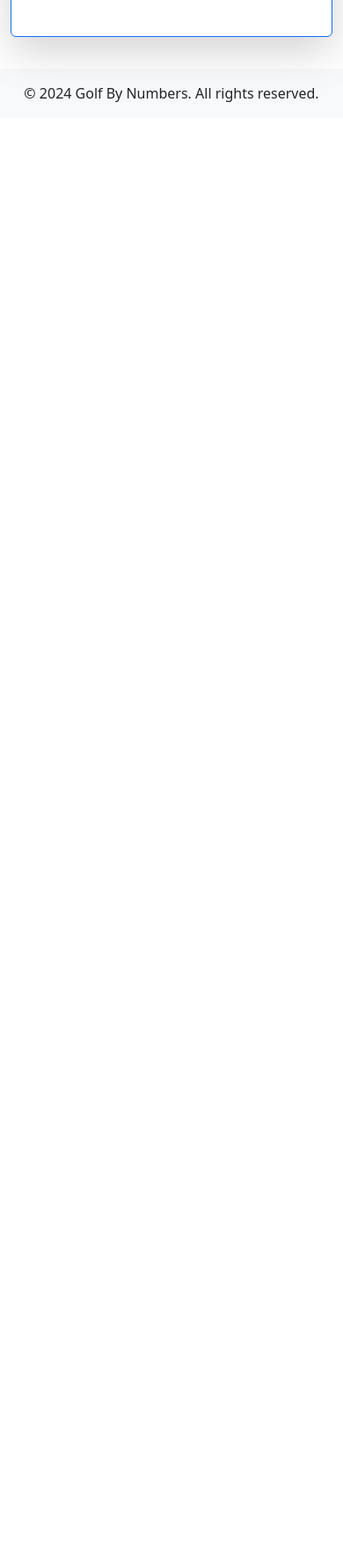
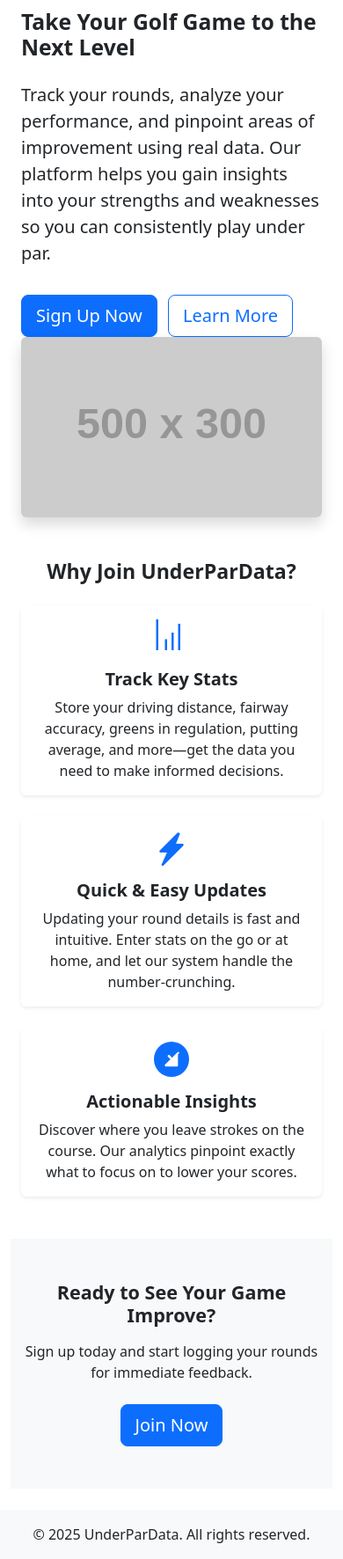
Before and after one commit to jconn5803/golf-by-numbers, a Flask app: page / in a window 390 px wide. Shown: the part 710-2482 px from the top of the page at 88% size. Before the commit the page ends 826 px from the top, so only its background shows below. Run offline with Flask 3, Linux system fonts and the light colour scheme; grey boxes labelled with a size stand in for pictures from a placeholder-image service; some libraries are stand-ins or nearby versions.

Commit message:
Added a home page template. Made changes to base.html - updated navbar options

```diff
--- a/app.py
+++ b/app.py
@@ -38,6 +38,11 @@ login_manager.login_view = 'login'  # Redirect users to the login page if not lo
 @login_manager.user_loader
 def load_user(userID):
     return User.query.get(int(userID))
+
+@app.route('/')
+def index():
+    return render_template('index.html')
+
 
 # Route for user signup
 @app.route('/register', methods=['GET', 'POST'])
@@ -1513,8 +1518,8 @@ def get_tees(course_id):
     return jsonify([{"teeID": tee.teeID, "name": tee.name} for tee in tees])
 
 
-@app.route('/', methods=['GET', 'POST'])
-def home():
+@app.route('/sg_calculator', methods=['GET', 'POST'])
+def sg_calculator():
     sg = None
     sg_color = None
     errors = {}
@@ -1614,7 +1619,7 @@ def home():
                 # Neutral value (sg = 0)
                 sg_color = "rgb(128, 128, 128)"  # Dark grey
 
-    return render_template('index.html', sg=sg, sg_color=sg_color, errors=errors,
+    return render_template('sg_calc.html', sg=sg, sg_color=sg_color, errors=errors,
                            before_distance=before_distance, before_lie=before_lie,
                            after_distance=after_distance, after_lie=after_lie,
                            penalty=penalty, oob=oob, hazard=hazard, unit=unit)
--- a/templates/base.html
+++ b/templates/base.html
@@ -3,22 +3,43 @@
 <head>
   <meta charset="UTF-8">
   <meta name="viewport" content="width=device-width, initial-scale=1.0">
-    <title>{% block title %}Golf App{% endblock %}</title>
+  <title>{% block title %}UnderParData{% endblock %}</title>
+
   <!-- Bootstrap CSS -->
-    <link href="https://cdn.jsdelivr.net/npm/bootstrap@5.3.3/dist/css/bootstrap.min.css" rel="stylesheet">
-    <!-- Custom CSS -->
+  <link
+    rel="stylesheet"
+    href="https://cdn.jsdelivr.net/npm/bootstrap@5.3.3/dist/css/bootstrap.min.css"
+  />
+
+  <!-- Optional: Animate.css for some quick, modern animations -->
+  <link
+    rel="stylesheet"
+    href="https://cdn.jsdelivr.net/npm/animate.css@4.1.1/animate.min.css"
+  />
+
+  <!-- Your Custom Styles -->
   <link rel="stylesheet" href="{{ url_for('static', filename='styles.css') }}">
+
+  <!-- Custom Styles that were used by hero (if needed elsewhere, adjust accordingly) -->
+  <style>
+    /* Navbar link hover effect */
+    .navbar-nav .nav-link:hover {
+      color: #0d6efd !important;
+      text-decoration: underline;
+    }
+  </style>
 
   <!-- Extra CSS Block (Optional) -->
   {% block extra_css %}{% endblock %}
 </head>
 <body class="d-flex flex-column min-vh-100">
+
   <!-- Navbar -->
-    <nav class="navbar navbar-expand-lg bg-white shadow-sm border-bottom">
+  <nav class="navbar navbar-expand-lg navbar-dark bg-dark shadow-sm border-bottom">
     <div class="container">
       <!-- Brand / Logo -->
-            <a class="navbar-brand text-primary fw-bold" href="/">
-                Golf By Numbers
+      <a class="navbar-brand fw-bold" href="/">
+        UnderParData
       </a>
       <!-- Mobile Navbar Toggle -->
       <button class="navbar-toggler" type="button" data-bs-toggle="collapse" data-bs-target="#navbarNav">
@@ -28,10 +49,10 @@
       <div class="collapse navbar-collapse" id="navbarNav">
         <ul class="navbar-nav ms-auto">
           <li class="nav-item">
-                        <a class="nav-link text-dark fw-semibold px-3" href="/">Strokes Gained Calculator</a>
+            <a class="nav-link fw-semibold px-3" href="/about">About</a>
           </li>
           <li class="nav-item">
-                        <a class="nav-link text-dark fw-semibold px-3" href="/social">Social Media</a>
+            <a class="nav-link fw-semibold px-3" href="/join">Join the Club</a>
           </li>
         </ul>
       </div>
@@ -39,18 +60,20 @@
   </nav>
 
   <!-- Main Content -->
-    <div class="container mt-4 flex-grow-1">
-        {% block content %}{% endblock %}
+  <div class="container my-4 flex-grow-1">
+    {% block content %}
+    <!-- Page-specific content will be injected here -->
+    {% endblock %}
   </div>
 
   <!-- Footer -->
   <footer class="bg-light text-center text-lg-start mt-auto">
     <div class="text-center p-3">
-            &copy; 2024 Golf By Numbers. All rights reserved.
+      &copy; 2025 UnderParData. All rights reserved.
     </div>
   </footer>
 
-    <!-- Bootstrap JS -->
+  <!-- Bootstrap Bundle (includes Popper) -->
   <script src="https://cdn.jsdelivr.net/npm/bootstrap@5.3.3/dist/js/bootstrap.bundle.min.js"></script>
 
   <!-- Extra JavaScript Block for Page-Specific Scripts -->
--- a/templates/index.html
+++ b/templates/index.html
@@ -1,102 +1,172 @@
 {% extends "base.html" %}
 
-{% block title %}Strokes Gained Calculator{% endblock %}
+{% block title %}
+Home - UnderParData
+{% endblock %}
+
+{% block extra_css %}
+<!-- Page-specific CSS -->
+<style>
+  /* Hero Section Styles */
+  .hero {
+    position: relative;
+    min-height: 70vh;
+    background: url('{{ url_for("static", filename="hero-bg.jpg") }}') center center / cover no-repeat;
+    color: #fff;
+    display: flex;
+    flex-direction: column;
+    justify-content: center;
+    align-items: center;
+    text-align: center;
+    padding: 2rem;
+    opacity: 0;
+    transition: opacity 1.5s ease-in-out;
+  }
+  .hero.fade-in {
+    opacity: 1;
+  }
+  .hero::before {
+    content: "";
+    position: absolute;
+    top: 0;
+    left: 0;
+    right: 0;
+    bottom: 0;
+    background: rgba(0,0,0,0.5);
+    z-index: 0;
+  }
+  .hero-content {
+    position: relative;
+    z-index: 1;
+  }
+
+  /* Example of a subtle hover effect for cards */
+  .card:hover {
+    transform: translateY(-2px);
+    box-shadow: 0 8px 20px rgba(0,0,0,0.15);
+  }
+</style>
+{% endblock %}
 
 {% block content %}
-<div class="card border-primary shadow-lg rounded p-4">
-    <div class="card-body">
-        <h1 class="text-center text-primary mb-4">Strokes Gained Calculator</h1>
-        <form id="calculator-form" action="/" method="POST" class="row g-4">
+<!-- Hero Section -->
+<section class="hero">
+  <div class="hero-content animate__animated animate__fadeInDown">
+    <h1 class="display-3 fw-bold mb-3">UnderParData</h1>
+    <p class="lead mb-4">Elevate Your Golf Game with Data-Driven Insights</p>
+    <a href="/join" class="btn btn-primary btn-lg">Get Started</a>
+  </div>
+</section>
 
-            <!-- Lie Before -->
-            <div class="col-md-6">
-                <label for="before_lie" class="form-label fw-bold">Lie before shot:</label>
-                <select class="form-select border-primary" id="before_lie" name="before_lie" required>
-                    <option value="Tee" {% if before_lie == 'Tee' %}selected{% endif %}>Tee</option>
-                    <option value="Fairway" {% if before_lie == 'Fairway' %}selected{% endif %}>Fairway</option>
-                    <option value="Rough" {% if before_lie == 'Rough' %}selected{% endif %}>Rough</option>
-                    <option value="Bunker" {% if before_lie == 'Bunker' %}selected{% endif %}>Bunker</option>
-                    <option value="Recovery" {% if before_lie == 'Recovery' %}selected{% endif %}>Recovery</option>
-                    <option value="Green" {% if before_lie == 'Green' %}selected{% endif %}>Green</option>
-                </select>
-            </div>
-
-            <!-- Distance Before -->
-            <div class="col-md-6">
-                <label for="before_distance" class="form-label fw-bold" id="before-distance-label">Distance to hole before shot ({{ 'Metres' if unit == 'metres' else 'Yards' }})</label>
-                <input type="number" step="any" class="form-control border-primary" id="before_distance" name="before_distance"
-                       value="{{ before_distance if before_distance is not none else '' }}" required>
-                {% if errors.before_distance %}
-                <div class="text-danger">{{ errors.before_distance }}</div>
-                {% endif %}
-            </div>
-
-            <!-- Lie After -->
-            <div class="col-md-6">
-                <label for="after_lie" class="form-label fw-bold">Lie after shot:</label>
-                <select class="form-select border-primary" id="after_lie" name="after_lie" required>
-                    <option value="Tee" {% if after_lie == 'Tee' %}selected{% endif %}>Tee</option>
-                    <option value="Fairway" {% if after_lie == 'Fairway' %}selected{% endif %}>Fairway</option>
-                    <option value="Rough" {% if after_lie == 'Rough' %}selected{% endif %}>Rough</option>
-                    <option value="Bunker" {% if after_lie == 'Bunker' %}selected{% endif %}>Bunker</option>
-                    <option value="Recovery" {% if after_lie == 'Recovery' %}selected{% endif %}>Recovery</option>
-                    <option value="Green" {% if after_lie == 'Green' %}selected{% endif %}>Green</option>
-                    <option value="In the Hole" {% if after_lie == 'In the Hole' %}selected{% endif %}>In the Hole</option>
-                </select>
-            </div>
-
-            <!-- Distance After -->
-            <div class="col-md-6">
-                <label for="after_distance" class="form-label fw-bold" id="after-distance-label">Distance to hole after shot ({{ 'Metres' if unit == 'metres' else 'Yards' }})</label>
-                <input type="number" step="any" class="form-control border-primary" id="after_distance" name="after_distance"
-                       value="{{ after_distance if after_distance is not none else '' }}" required>
-                {% if errors.after_distance %}
-                <div class="text-danger">{{ errors.after_distance }}</div>
-                {% endif %}
-            </div>
-
-            <!-- Penalty Section -->
-            <div class="col-12">
-                <label class="form-check-label fw-bold">
-                    <input type="checkbox" id="penalty" name="penalty" value="1" class="form-check-input" {% if penalty %}checked{% endif %}> Penalty incurred
-                </label>
-            </div>
-
-            <div class="col-12 ms-4" id="penalty-options" style="display: none;">
-                <label class="form-check-label">
-                    <input type="checkbox" id="oob" name="oob" value="1" class="form-check-input" {% if oob %}checked{% endif %}> OOB / Lost Ball
-                </label>
-                <label class="form-check-label ms-4">
-                    <input type="checkbox" id="hazard" name="hazard" value="1" class="form-check-input" {% if hazard %}checked{% endif %}> Hazard / Unplayable
-                </label>
-            </div>
-
-            <!-- Buttons and Unit Toggle -->
-<div class="col-12 d-flex justify-content-between align-items-center">
-    <div class="d-flex gap-3">
-        <button type="submit" class="btn btn-primary px-4">Calculate</button>
-        <button type="button" id="clear-button" class="btn btn-outline-secondary px-4">Clear</button>
+<!-- MAIN CONTENT SECTION START -->
+<div class="container my-5">
+  <!-- Introduction Row -->
+  <div class="row align-items-center">
+    <div class="col-md-6">
+      <h2 class="mb-4 fw-bold">Take Your Golf Game to the Next Level</h2>
+      <p class="lead">
+        Track your rounds, analyze your performance, and pinpoint areas of improvement
+        using real data. Our platform helps you gain insights into your strengths and
+        weaknesses so you can consistently play under par.
+      </p>
+      <a href="/join" class="btn btn-primary btn-lg mt-3">Sign Up Now</a>
+      <a href="/about" class="btn btn-outline-primary btn-lg mt-3 ms-2">Learn More</a>
     </div>
-    <div class="form-check form-switch">
-        <input class="form-check-input" type="checkbox" id="unit-toggle" name="unit" value="metres" {% if unit == 'metres' %}checked{% endif %}>
-        <label class="form-check-label" for="unit-toggle" id="unit-label">Yards | Metres</label>
+    <div class="col-md-6 text-center">
+      <!-- Example placeholder image. Replace with your own. -->
+      <img
+        src="https://via.placeholder.com/500x300.png?text=Golf+Data+Visualization"
+        class="img-fluid rounded shadow"
+        alt="Golf Data Visualization"
+      />
     </div>
-</div>
-        </form>
-    </div>
+  </div>
 </div>
 
-{% if sg is not none %}
-<div class="alert mt-4 text-center shadow-lg rounded p-4" style="background-color: {{ sg_color }}; color: white; max-width: 400px; margin: 0 auto;">
-    <h4 class="m-0 fw-bold">
-        Your calculated strokes gained: <strong>{{ "+" if sg > 0 else "" }}{{ sg }}</strong>
-    </h4>
+<!-- Features / Benefits Section -->
+<div class="container my-5">
+  <h3 class="text-center fw-bold mb-4">Why Join UnderParData?</h3>
+  <div class="row g-4">
+    <div class="col-md-4">
+      <div class="card border-0 shadow-sm h-100">
+        <div class="card-body text-center">
+          <div class="mb-3">
+            <!-- Example icon (Bootstrap icon). You can replace with FontAwesome or an image. -->
+            <svg class="bi bi-bar-chart-fill text-primary" width="40" height="40" fill="currentColor"
+                 xmlns="http://www.w3.org/2000/svg" viewBox="0 0 16 16">
+              <path d="M1 14V0h1v14H1zm4-5h1v5H5V9zm3-3h1v8H8V6zm3-4h1v12h-1V2z"/>
+            </svg>
+          </div>
+          <h5 class="card-title fw-bold">Track Key Stats</h5>
+          <p class="card-text">
+            Store your driving distance, fairway accuracy, greens in regulation,
+            putting average, and more—get the data you need to make informed decisions.
+          </p>
+        </div>
+      </div>
+    </div>
+    <div class="col-md-4">
+      <div class="card border-0 shadow-sm h-100">
+        <div class="card-body text-center">
+          <div class="mb-3">
+            <svg class="bi bi-lightning-fill text-primary" width="40" height="40" fill="currentColor"
+                 xmlns="http://www.w3.org/2000/svg" viewBox="0 0 16 16">
+              <path d="M11.3 1a.5.5 0 0 1 .476.647L10.057 6H13a.5.5 0 0 1 .354.854l-9 9a.5.5 0 0 1-.81-.59L5.943 10H3a.5.5 0 0 1-.354-.854l8-8A.5.5 0 0 1 11.3 1z"/>
+            </svg>
+          </div>
+          <h5 class="card-title fw-bold">Quick & Easy Updates</h5>
+          <p class="card-text">
+            Updating your round details is fast and intuitive. Enter stats on the go
+            or at home, and let our system handle the number-crunching.
+          </p>
+        </div>
+      </div>
+    </div>
+    <div class="col-md-4">
+      <div class="card border-0 shadow-sm h-100">
+        <div class="card-body text-center">
+          <div class="mb-3">
+            <svg class="bi bi-arrow-up-right-circle-fill text-primary" width="40" height="40"
+                 fill="currentColor" xmlns="http://www.w3.org/2000/svg"
+                 viewBox="0 0 16 16">
+              <path d="M8 0a8 8 0 1 1 0 16A8 8 0 0 1 8 0zm3.547 5.164a.5.5 0 0 0-.82-.385l-2.482 2.48-1.11-1.112a.5.5 0 0 0-.708.708l1.112 1.11-2.48 2.482a.5.5 0 0 0 .385.82h5a.5.5 0 0 0 .5-.5v-5z"/>
+            </svg>
+          </div>
+          <h5 class="card-title fw-bold">Actionable Insights</h5>
+          <p class="card-text">
+            Discover where you leave strokes on the course. Our analytics pinpoint
+            exactly what to focus on to lower your scores.
+          </p>
+        </div>
+      </div>
+    </div>
+  </div>
 </div>
-{% endif %}
 
+<!-- Call to Action Section -->
+<div class="py-5 bg-light">
+  <div class="container text-center">
+    <h4 class="fw-bold mb-3">Ready to See Your Game Improve?</h4>
+    <p class="mb-4">
+      Sign up today and start logging your rounds for immediate feedback.
+    </p>
+    <a href="/join" class="btn btn-primary btn-lg">Join Now</a>
+  </div>
+</div>
 {% endblock %}
 
 {% block extra_js %}
-    <script src="{{ url_for('static', filename='js/penalty_toggle.js') }}"></script>
-    <script src="{{ url_for('static', filename='js/sg_calc.js') }}"></script>
+<!-- Page-specific JavaScript -->
+<script>
+  console.log("Home page loaded!");
+
+  document.addEventListener('DOMContentLoaded', function(){
+      const hero = document.querySelector('.hero');
+      if (hero) {
+          setTimeout(() => {
+              hero.classList.add('fade-in');
+          }, 200);
+      }
+  });
+</script>
 {% endblock %}
```
Also changed, not shown: templates/sg_calc.html (added, +102 -0 lines). Lines whose indentation alone changed are shown as unchanged.
